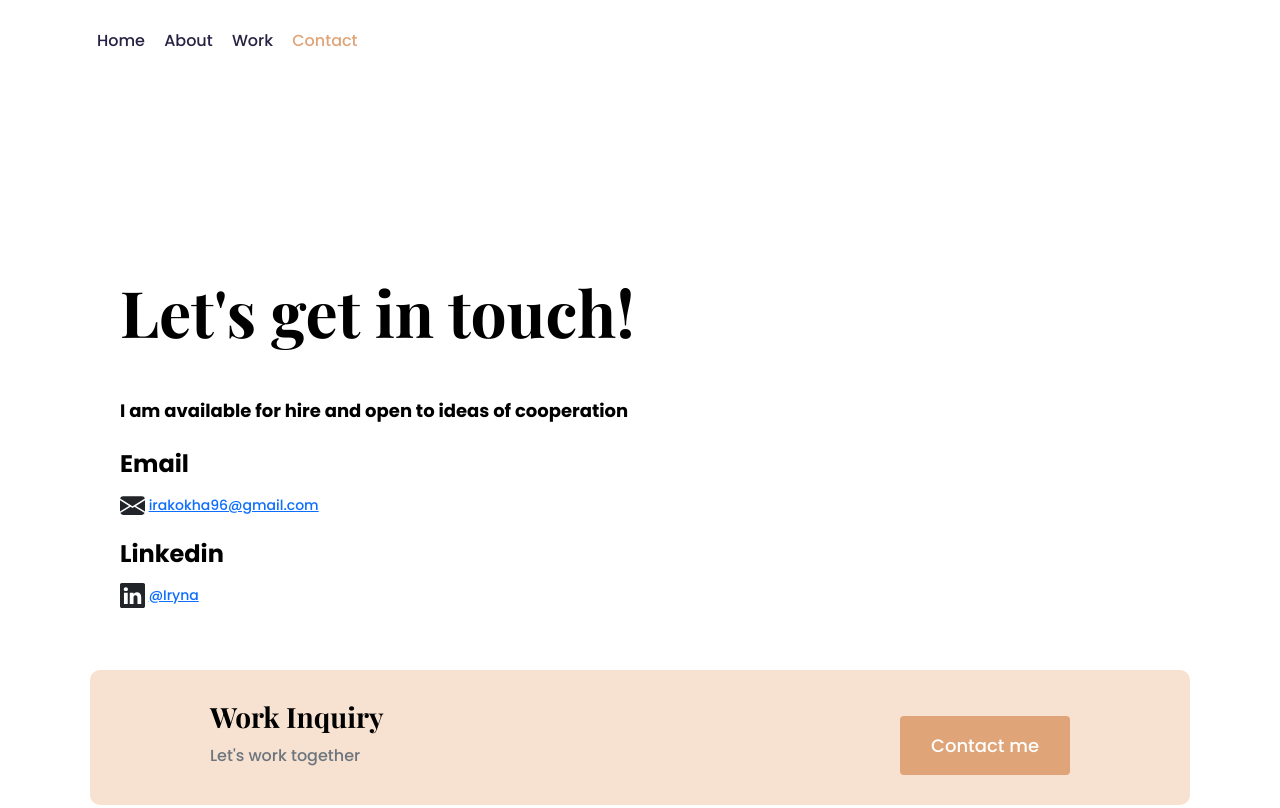
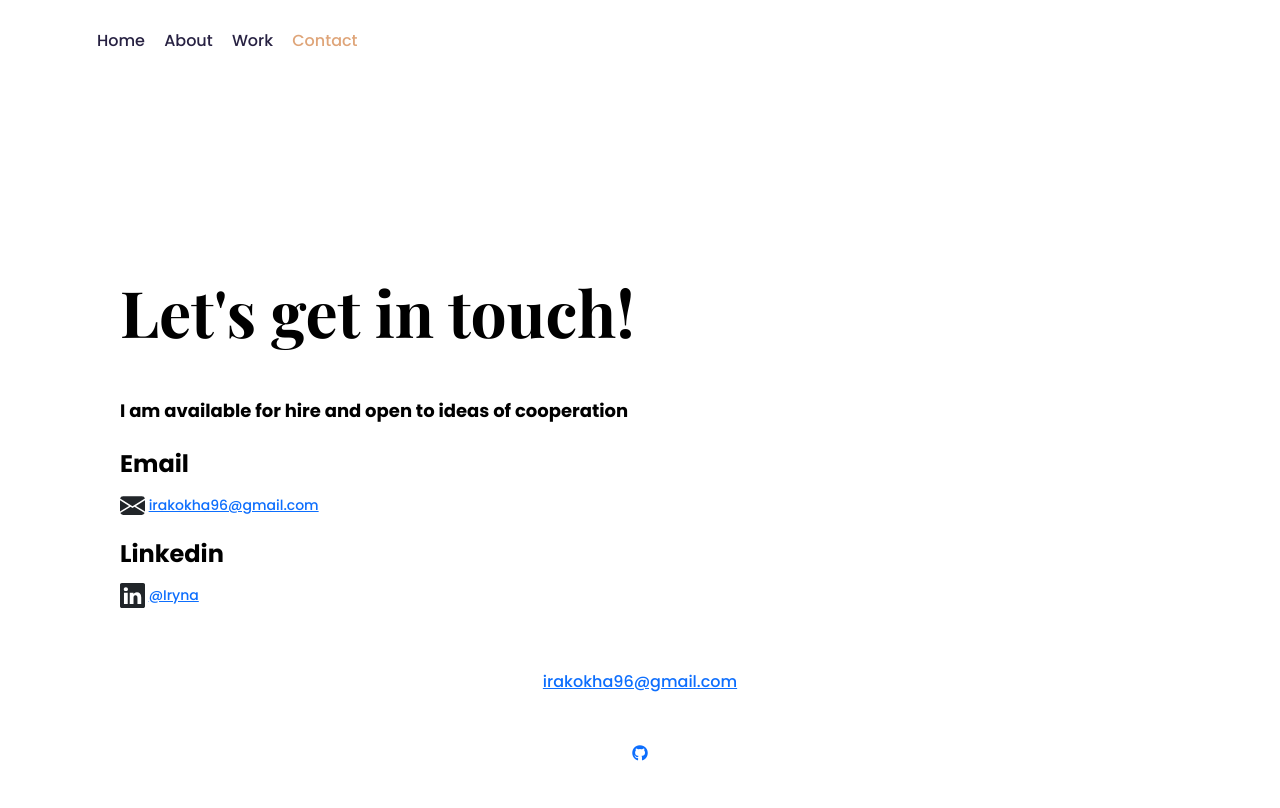
Before and after one commit to Irynka02/PJ-resume, a plain HTML site: page contact.html in a window 1280 px wide. Shown: the top 808 px of the page. Drawn offline with nearby package versions, Linux system fonts and the light colour scheme.

Commit message:
Update contact.html

```diff
--- a/contact.html
+++ b/contact.html
@@ -94,21 +94,6 @@
         </p>
       </div>
       <footer>
-        <div class="contact-box justify-content-between mb-5 d-none d-md-flex">
-          <div>
-            <h3>Work Inquiry</h3>
-            <p class="text-muted">Let's work together</p>
-          </div>
-          <div>
-            <a
-              href="/contact.html"
-              class="btn btn-branding mt-3"
-              title="Contact Iryna"
-            >
-              Contact me
-            </a>
-          </div>
-        </div>
         <div class="d-flex justify-content-center mb-5">
           <a
             href="mailto:irakokha96@gmail.com"
```
